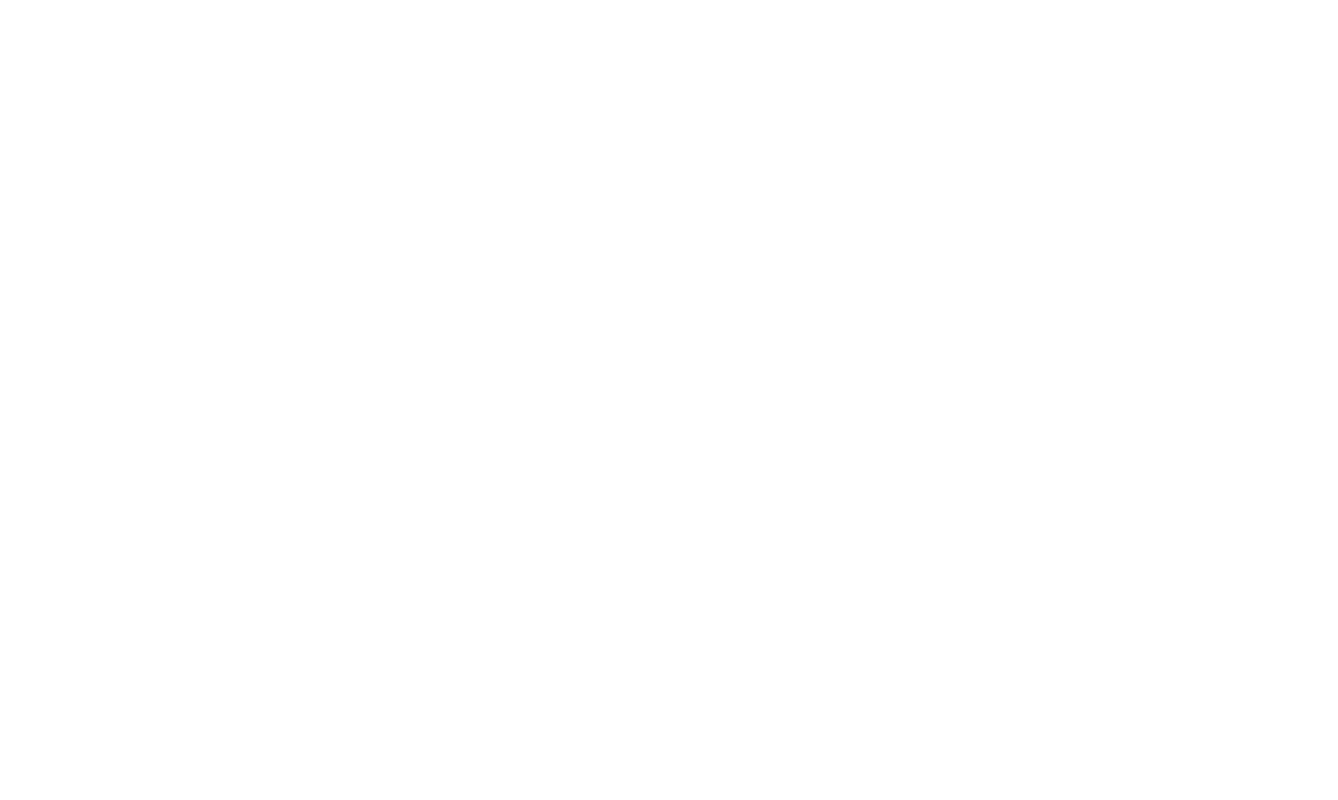
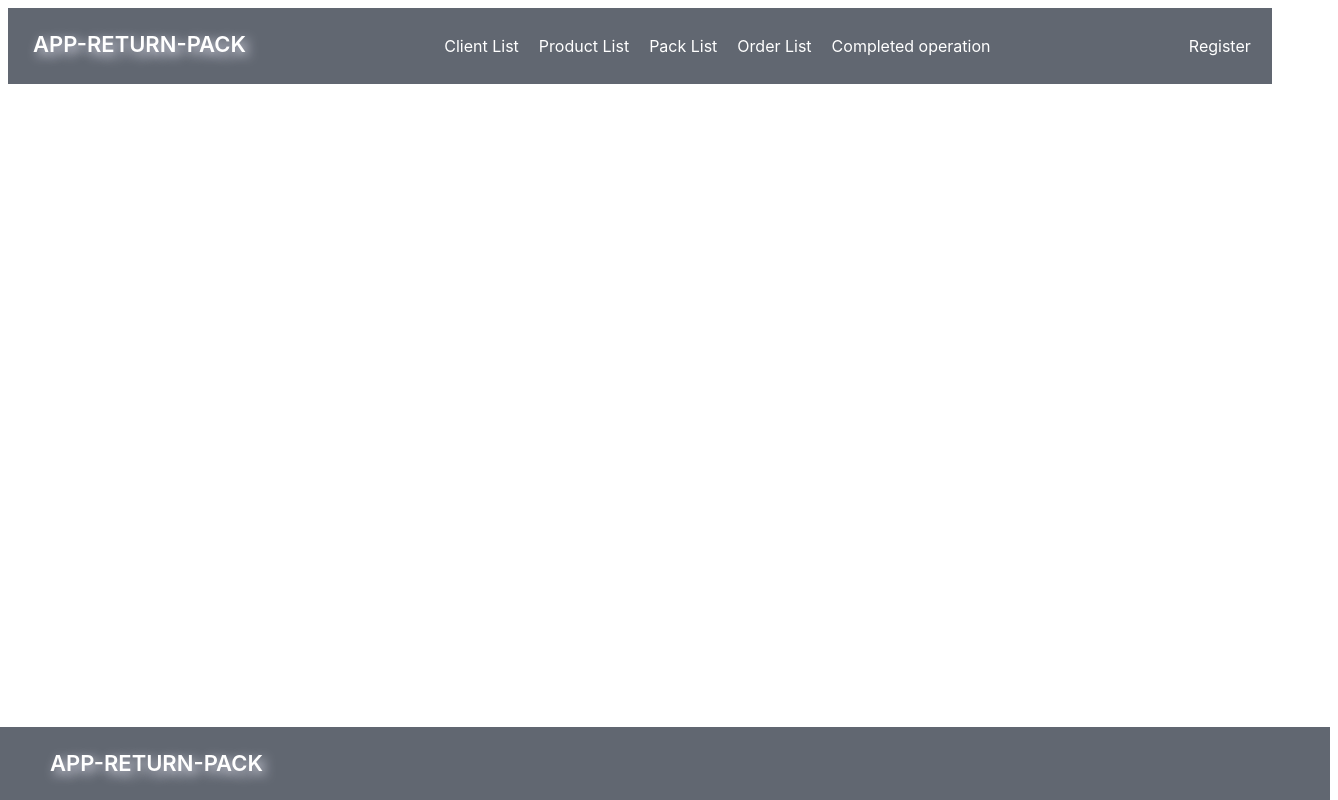
Before and after one commit to OPshenichnyi/car_rent_test, a React (Vite) app: page / in a window 1280 px wide. Shown: the whole page, 1338 px wide, since content can reach past the window. Built offline with nearby package versions, Linux system fonts and the light colour scheme.

Commit message:
add seting

```diff
--- a/package.json
+++ b/package.json
@@ -1,11 +1,11 @@
 {
-  "name": "app-return-pack",
+  "name": "car_rent_test",
   "private": true,
   "version": "0.0.0",
   "type": "module",
   "scripts": {
     "dev": "vite",
-    "build": "vite build --base=/app-return-pack/",
+    "build": "vite build --base=/car_rent_test/",
     "lint": "eslint . --ext js,jsx --report-unused-disable-directives --max-warnings 0",
     "preview": "vite preview"
   },
--- a/src/index.css
+++ b/src/index.css
@@ -1,4 +1,4 @@
-@import 'node_modules/modern-normalize/modern-normalize.css';
+/* @import 'node_modules/modern-normalize/modern-normalize.css'; */
 :root {
   font-family: Inter, system-ui, Avenir, Helvetica, Arial, sans-serif;
   line-height: 1.5;
--- a/src/index.jsx
+++ b/src/index.jsx
@@ -6,10 +6,10 @@
 
 ReactDOM.createRoot(document.getElementById("root")).render(
   <React.StrictMode>
-    <BrowserRouter basename="/app-return-pack">
+    <BrowserRouter>
       <App />
     </BrowserRouter>
   </React.StrictMode>
 );
 
-// basename = "/app-return-pack"
+// basename="/car_rent_test"
```
Also changed, not shown: 1 other file (tests, documents, lock files or other folders).
